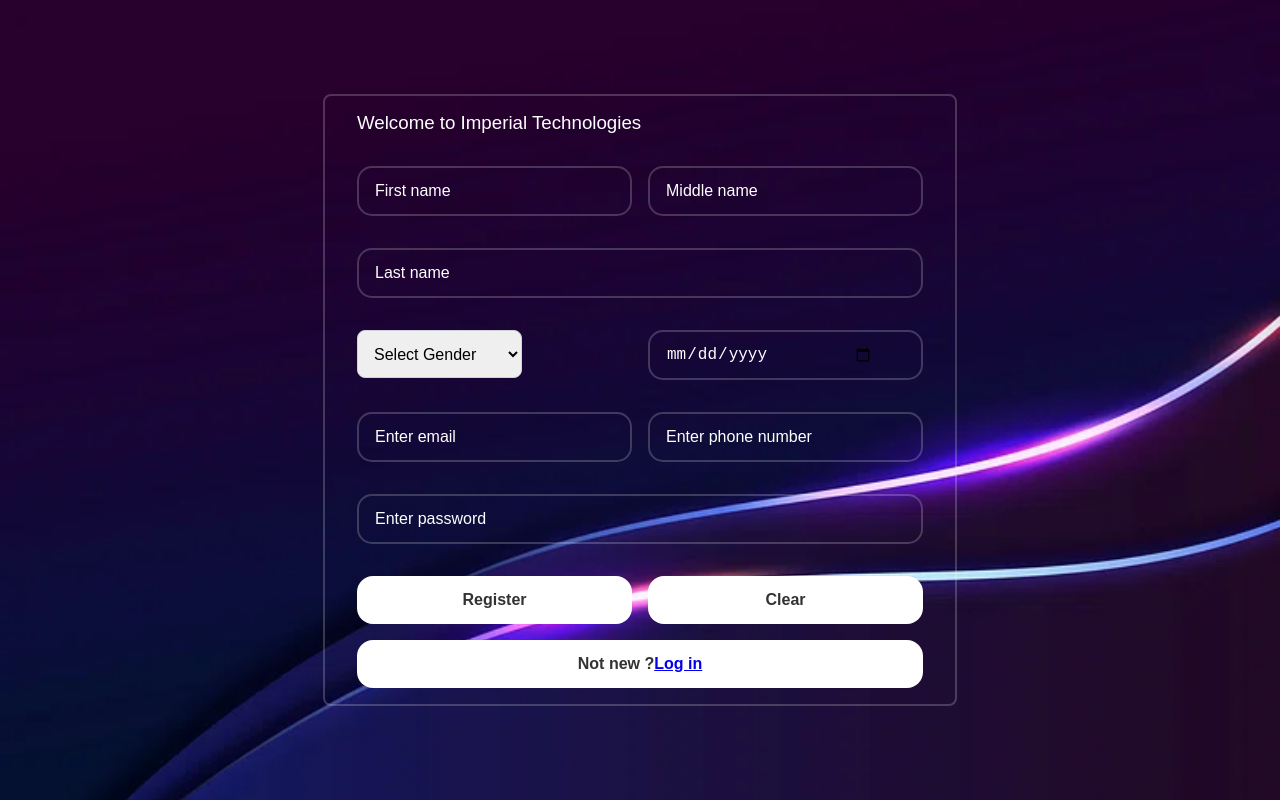
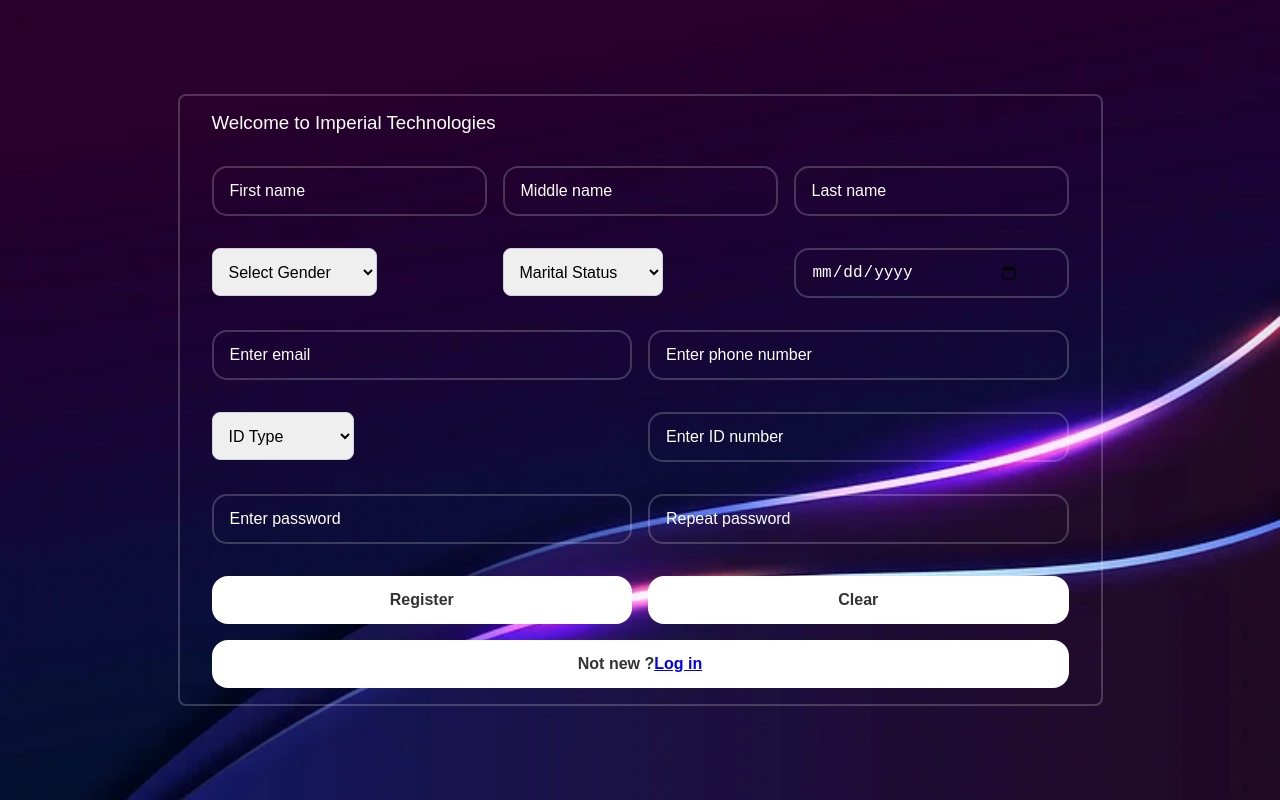
Before and after one commit to mhonatendai/nexus-fe, a React (Create React App) app: page /register in a window 1280 px wide. Built offline with nearby package versions, Linux system fonts and the light colour scheme.

Commit message:
IDs increment

```diff
--- a/src/pages/register/RegisterForm.css
+++ b/src/pages/register/RegisterForm.css
@@ -4,10 +4,20 @@
     margin-top: 2rem;
 }
 
-.side-by-side-input-container{
+.side-by-side-input-container {
     display: flex;
     gap: 1rem;
 }
+
+.side-by-side-input-container {
+    flex-wrap: wrap;
+  }
+
+  @media (min-width: 768px) {
+    .side-by-side-input-container {
+      flex-wrap: nowrap;
+    }
+  }
 
 .custom-select {
     border: 1px solid #ced4da;
--- a/src/pages/register/RegisterForm.jsx
+++ b/src/pages/register/RegisterForm.jsx
@@ -13,6 +13,7 @@
     const [phoneNumber, setPhoneNumber] = useState('');
     const [middleName, setMiddleName] = useState('');
     const [idNumber, setIdNumber] = useState('');
+    const [idType, setIdType] = useState('');
     const [addressOne, setAddressOne] = useState('');
     const [addressTwo, setAddressTwo] = useState('');
     const [city, setCity] = useState('');
@@ -25,6 +26,8 @@
     const [response, setResponse] = useState(null);
     const [error, setError] = useState('');
     const genders = ['Male', 'Female'];
+    const maritalStatuses = ['Married', 'Single', 'Separated'];
+    const idTypes = ['Passport', 'National ID'];
 
     const handleSubmit = async (event) => {
         event.preventDefault();
@@ -51,6 +54,7 @@
         setPassword('');
         setPhoneNumber('');
         setIdNumber('');
+        setIdType('');
         setAddressOne('');
         setAddressTwo('');
         setCity('');
@@ -89,8 +93,6 @@
                                 onChange={(e) => setMiddleName(e.target.value)}
                             />
                         </div>
-                    </div>
-
                         <div className="input-box">
                             <input
                                 type="text"
@@ -100,6 +102,7 @@
                                 onChange={(e) => setLastName(e.target.value)}
                                 required
                             />
+                        </div>
                     </div>
                     <div className="side-by-side-input-container">
                         <div className="input-box">
@@ -112,6 +115,22 @@
                             >
                                 <option value="">Select Gender</option>
                                 {genders.map((option) => (
+                                    <option key={option} value={option}>
+                                        {option}
+                                    </option>
+                                ))}
+                            </select>
+                        </div>
+                        <div className="input-box">
+                            <select
+                                id="maritalStatus"
+                                className="form-control custom-select"
+                                value={maritalStatus}
+                                onChange={(e) => setMaritalStatus(e.target.value)}
+                                required
+                            >
+                                <option value="">Marital Status</option>
+                                {maritalStatuses.map((option) => (
                                     <option key={option} value={option}>
                                         {option}
                                     </option>
@@ -150,6 +169,35 @@
                             />
                         </div>
                     </div>
+                    <div className="side-by-side-input-container">
+                        <div className="input-box">
+                            <select
+                                id="idType"
+                                className="form-control custom-select"
+                                value={idType}
+                                onChange={(e) => setIdType(e.target.value)}
+                                required
+                            >
+                                <option value="">ID Type</option>
+                                {idTypes.map((option) => (
+                                    <option key={option} value={option}>
+                                        {option}
+                                    </option>
+                                ))}
+                            </select>
+                        </div>
+                        <div className="input-box">
+                            <input
+                                type="text"
+                                className="form-control"
+                                placeholder="Enter ID number"
+                                value={idNumber}
+                                onChange={(e) => setIdNumber(e.target.value)}
+                                required
+                            />
+                        </div>
+                    </div>
+                    <div className="side-by-side-input-container">
                         <div className="input-box">
                             <input
                                 type="password"
@@ -160,6 +208,17 @@
                                 required
                             />
                         </div>
+                        <div className="input-box">
+                            <input
+                                type="password"
+                                className="form-control"
+                                placeholder="Repeat password"
+                                value={password}
+                                required
+                            />
+                        </div>
+                    </div>
+
                     <div className="side-by-side-container">
                         <button type="submit" className="btn btn-primary">
                             Register
```
Lines whose indentation alone changed are shown as unchanged.
